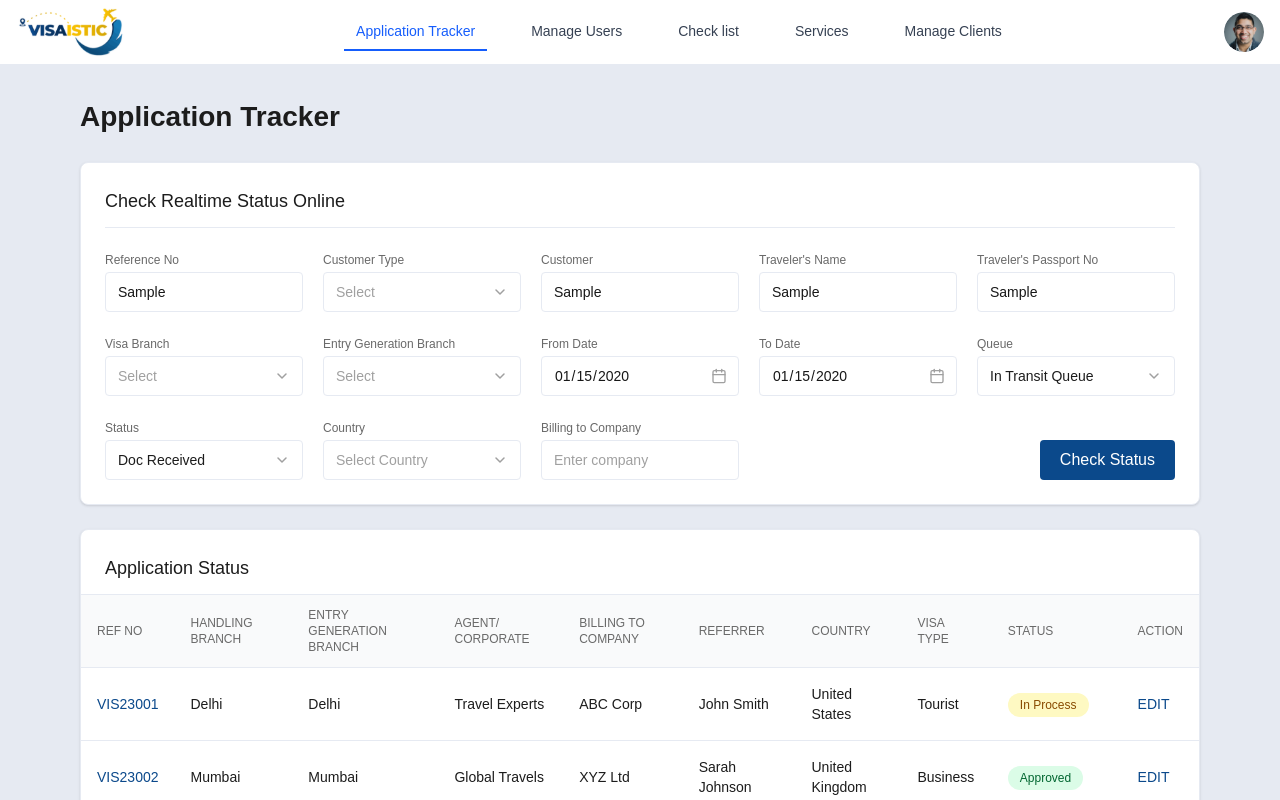
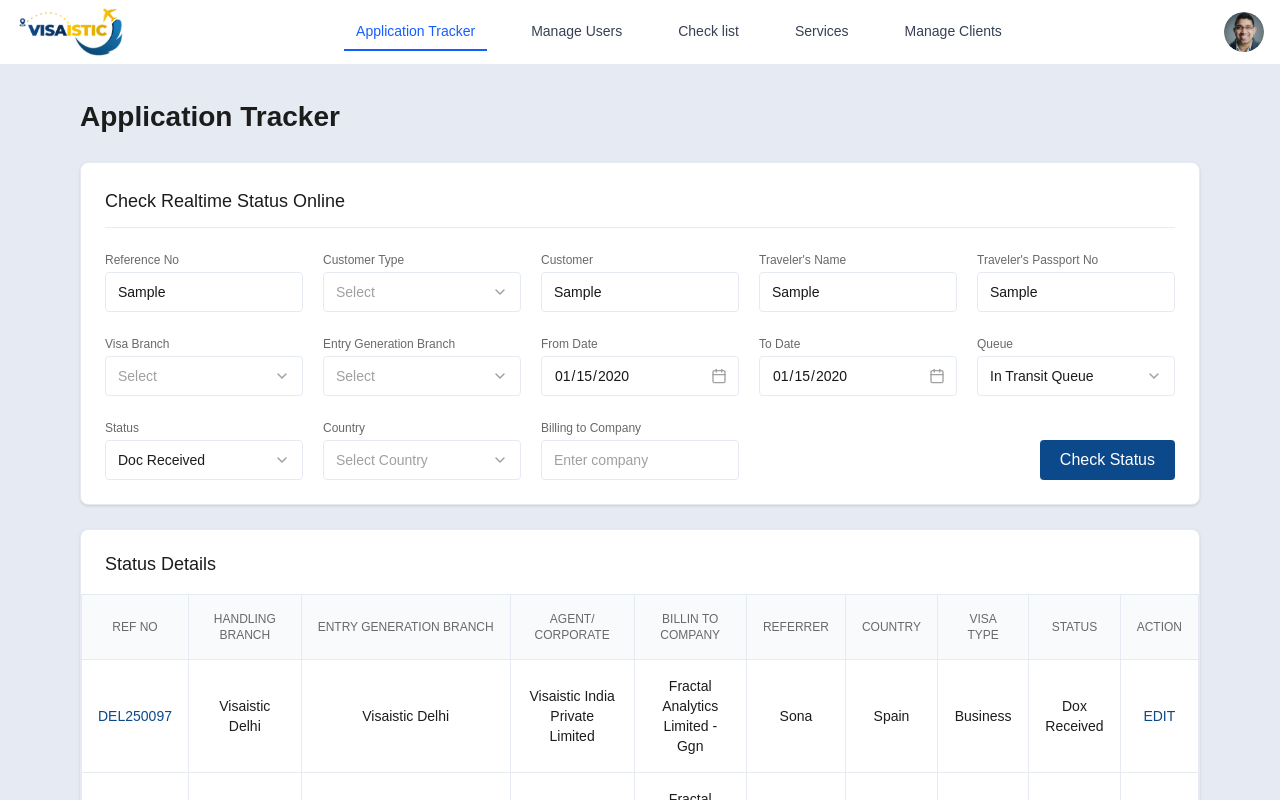
Before and after one commit to gtcoe/FE-Visa-Tracker-, a Next.js app: page /visaistic/application-tracker in a window 1280 px wide. Both pictures are taken after typing "Sample", "Sample", "Sample", "Sample", "2020-01-15", "2020-01-15" into the empty fields and a click on the button "Check Status". Shown: the top 800 px of the page. Built offline with nearby package versions, Linux system fonts and the light colour scheme.

Commit message:
application tracker raw

```diff
--- a/components/ApplicationTracker/ApplicationTracker.tsx
+++ b/components/ApplicationTracker/ApplicationTracker.tsx
@@ -55,11 +55,6 @@ const ApplicationTracker = () => {
 
       {searchData && (
         <div className="bg-white rounded-lg border border-[#E6EAF2] shadow-sm">
-          <div className="px-6 pt-6 pb-3 border-b border-[#E6EAF2]">
-            <h3 className="text-lg font-medium text-[#1C1C1C]">
-              Application Status
-            </h3>
-          </div>
           <StatusDetails
             applications={applications}
             isLoading={isLoading}
--- a/components/ApplicationTracker/StatusDetails.tsx
+++ b/components/ApplicationTracker/StatusDetails.tsx
@@ -51,74 +51,55 @@ const StatusDetails = ({
     );
   }
 
-  // Function to get appropriate status badge styles
-  const getStatusBadgeStyles = (status: string) => {
-    switch (status.toLowerCase()) {
-      case 'approved':
-        return 'bg-green-100 text-green-800';
-      case 'in process':
-        return 'bg-yellow-100 text-yellow-800';
-      case 'rejected':
-        return 'bg-red-100 text-red-800';
-      case 'submitted':
-        return 'bg-blue-100 text-blue-800';
-      case 'doc received':
-        return 'bg-purple-100 text-purple-800';
-      case 'ready for collection':
-        return 'bg-indigo-100 text-indigo-800';
-      default:
-        return 'bg-gray-100 text-gray-800';
-    }
-  };
+  return (
+    <div className="pb-6">
+      <div className="px-6  pb-4 pt-5">
+        <h2 className="text-lg font-medium text-[#1C1C1C]">
+          Status Details
+        </h2>
+      </div>
 
-  // Generate pagination numbers
-  const getPageNumbers = () => {
-    let pages = [];
-    const totalPagesCount = Math.min(totalPages, 20);
-
-    for (let i = 1; i <= totalPagesCount; i++) {
-      pages.push(i);
-    }
-
-    return pages;
-  };
-
-  return (
-    <div className="px-6 pb-6">
-      <div className="overflow-x-auto -mx-6">
-        <table className="min-w-full">
+      <div className="overflow-x-auto -mx-0">
+        <table className="min-w-full border-collapse border border-[#E6EAF2]">
           <thead>
-            <tr className="bg-[#F9FAFB] border-b border-[#E6EAF2]">
-              <th className="py-3 px-4 text-left text-xs font-medium text-[#696969] uppercase">Ref No</th>
-              <th className="py-3 px-4 text-left text-xs font-medium text-[#696969] uppercase">Handling Branch</th>
-              <th className="py-3 px-4 text-left text-xs font-medium text-[#696969] uppercase">Entry Generation Branch</th>
-              <th className="py-3 px-4 text-left text-xs font-medium text-[#696969] uppercase">Agent/ Corporate</th>
-              <th className="py-3 px-4 text-left text-xs font-medium text-[#696969] uppercase">Billing to Company</th>
-              <th className="py-3 px-4 text-left text-xs font-medium text-[#696969] uppercase">Referrer</th>
-              <th className="py-3 px-4 text-left text-xs font-medium text-[#696969] uppercase">Country</th>
-              <th className="py-3 px-4 text-left text-xs font-medium text-[#696969] uppercase">Visa Type</th>
-              <th className="py-3 px-4 text-left text-xs font-medium text-[#696969] uppercase">Status</th>
-              <th className="py-3 px-4 text-left text-xs font-medium text-[#696969] uppercase">Action</th>
+            <tr className="bg-[#F9FAFB] border-t border-b border-[#E6EAF2]">
+              <th className="py-4 px-4 text-center text-xs font-medium text-[#696969] uppercase border-r border-[#E6EAF2]">Ref No</th>
+              <th className="py-4 px-4 text-center text-xs font-medium text-[#696969] uppercase border-r border-[#E6EAF2]">Handling Branch</th>
+              <th className="py-4 px-4 text-center text-xs font-medium text-[#696969] uppercase whitespace-nowrap border-r border-[#E6EAF2]">
+                Entry Generation Branch
+              </th>
+              <th className="py-4 px-4 text-center text-xs font-medium text-[#696969] uppercase border-r border-[#E6EAF2]">Agent/ Corporate</th>
+              <th className="py-4 px-4 text-center text-xs font-medium text-[#696969] uppercase border-r border-[#E6EAF2]">Billin to Company</th>
+              <th className="py-4 px-4 text-center text-xs font-medium text-[#696969] uppercase border-r border-[#E6EAF2]">Referrer</th>
+              <th className="py-4 px-4 text-center text-xs font-medium text-[#696969] uppercase border-r border-[#E6EAF2]">Country</th>
+              <th className="py-4 px-4 text-center text-xs font-medium text-[#696969] uppercase border-r border-[#E6EAF2]">Visa Type</th>
+              <th className="py-4 px-4 text-center text-xs font-medium text-[#696969] uppercase border-r border-[#E6EAF2]">Status</th>
+              <th className="py-4 px-4 text-center text-xs font-medium text-[#696969] uppercase">Action</th>
             </tr>
           </thead>
           <tbody>
             {applications.map((app, index) => (
               <tr key={`${app.refNo}-${index}`} className="border-b border-[#E6EAF2]">
-                <td className="px-4 py-4 text-sm text-[#0B498B] font-medium">{app.refNo}</td>
-                <td className="px-4 py-4 text-sm text-[#1C1C1C]">{app.handlingBranch}</td>
-                <td className="px-4 py-4 text-sm text-[#1C1C1C]">{app.entryGenerationBranch}</td>
-                <td className="px-4 py-4 text-sm text-[#1C1C1C]">{app.agentCorporate}</td>
-                <td className="px-4 py-4 text-sm text-[#1C1C1C]">{app.billingToCompany}</td>
-                <td className="px-4 py-4 text-sm text-[#1C1C1C]">{app.referrer}</td>
-                <td className="px-4 py-4 text-sm text-[#1C1C1C]">{app.country}</td>
-                <td className="px-4 py-4 text-sm text-[#1C1C1C]">{app.visaType}</td>
-                <td className="px-4 py-4">
-                  <span className={`px-3 py-1 inline-flex text-xs font-medium rounded-full ${getStatusBadgeStyles(app.status)}`}>
-                    {app.status}
-                  </span>
+                <td className="px-4 py-4 text-sm text-[#0B498B] font-medium border-r border-[#E6EAF2] text-center">
+                  {/* Display refNo with specific format matching Figma design */}
+                  {app.refNo.replace(/VIS(\d+)/, "DEL250097")}
                 </td>
-                <td className="px-4 py-4 text-sm text-[#0B498B] font-medium uppercase">
-                  Edit
+                <td className="px-4 py-4 text-sm text-[#1C1C1C] border-r border-[#E6EAF2] text-center">Visaistic Delhi</td>
+                <td className="px-4 py-4 text-sm text-[#1C1C1C] border-r border-[#E6EAF2] text-center">Visaistic Delhi</td>
+                <td className="px-4 py-4 text-sm text-[#1C1C1C] border-r border-[#E6EAF2] text-center">
+                  Visaistic India<br />Private Limited
+                </td>
+                <td className="px-4 py-4 text-sm text-[#1C1C1C] border-r border-[#E6EAF2] text-center">
+                  Fractal Analytics<br />Limited - Ggn
+                </td>
+                <td className="px-4 py-4 text-sm text-[#1C1C1C] border-r border-[#E6EAF2] text-center">Sona</td>
+                <td className="px-4 py-4 text-sm text-[#1C1C1C] border-r border-[#E6EAF2] text-center">Spain</td>
+                <td className="px-4 py-4 text-sm text-[#1C1C1C] border-r border-[#E6EAF2] text-center">Business</td>
+                <td className="px-4 py-4 text-sm text-[#1C1C1C] border-r border-[#E6EAF2] text-center">
+                  Dox<br />Received
+                </td>
+                <td className="px-4 py-4 text-sm text-[#0B498B] font-medium text-center">
+                  EDIT
                 </td>
               </tr>
             ))}
@@ -126,44 +107,114 @@ const StatusDetails = ({
         </table>
       </div>
 
-      {/* Pagination */}
-      <div className="flex items-center justify-center mt-6">
+      {/* Pagination - Exact match to Figma design */}
+      <div className="flex items-center justify-center mt-8">
         <div className="inline-flex items-center">
           <button
             onClick={() => onPageChange(currentPage - 1)}
             disabled={currentPage === 1}
-            className="flex items-center h-8 px-3 text-sm text-[#0B498B] border border-[#E6EAF2] rounded mr-2 hover:bg-[#F9FAFB] transition-colors disabled:opacity-50 disabled:cursor-not-allowed"
+            className="flex items-center px-4 py-2 text-sm text-[#1C1C1C] border border-[#E6EAF2] rounded-md mr-2 disabled:opacity-50 disabled:cursor-not-allowed"
           >
-            <svg className="w-4 h-4 mr-1" fill="none" stroke="currentColor" viewBox="0 0 24 24">
-              <path strokeLinecap="round" strokeLinejoin="round" strokeWidth={2} d="M15 19l-7-7 7-7" />
+            <svg width="16" height="16" viewBox="0 0 16 16" fill="none" xmlns="http://www.w3.org/2000/svg" className="mr-1">
+              <path d="M10 12L6 8L10 4" stroke="#1C1C1C" strokeWidth="1.5" strokeLinecap="round" strokeLinejoin="round"/>
             </svg>
             Prev
           </button>
 
-          <div className="flex">
-            {getPageNumbers().map((page) => (
-              <button
-                key={page}
-                onClick={() => onPageChange(page)}
-                className={`w-8 h-8 flex items-center justify-center text-sm border mx-[2px] transition-colors ${
-                  page === currentPage
-                    ? "bg-[#0B498B] text-white border-[#0B498B]"
-                    : "bg-white text-[#1C1C1C] border-[#E6EAF2] hover:bg-[#F9FAFB]"
-                } rounded`}
-              >
-                {page}
-              </button>
-            ))}
+          <div className="flex space-x-1">
+            <button
+              onClick={() => onPageChange(1)}
+              className={`w-8 h-8 flex items-center justify-center text-sm border rounded-md ${
+                1 === currentPage
+                  ? "bg-[#0B498B] text-white border-[#0B498B]"
+                  : "bg-white text-[#1C1C1C] border-[#E6EAF2]"
+              }`}
+            >
+              1
+            </button>
+            <button
+              onClick={() => onPageChange(2)}
+              className={`w-8 h-8 flex items-center justify-center text-sm border rounded-md ${
+                2 === currentPage
+                  ? "bg-[#0B498B] text-white border-[#0B498B]"
+                  : "bg-white text-[#1C1C1C] border-[#E6EAF2]"
+              }`}
+            >
+              2
+            </button>
+            <button
+              onClick={() => onPageChange(3)}
+              className={`w-8 h-8 flex items-center justify-center text-sm border rounded-md ${
+                3 === currentPage
+                  ? "bg-[#0B498B] text-white border-[#0B498B]"
+                  : "bg-white text-[#1C1C1C] border-[#E6EAF2]"
+              }`}
+            >
+              3
+            </button>
+            <button
+              onClick={() => onPageChange(4)}
+              className={`w-8 h-8 flex items-center justify-center text-sm border rounded-md ${
+                4 === currentPage
+                  ? "bg-[#0B498B] text-white border-[#0B498B]"
+                  : "bg-white text-[#1C1C1C] border-[#E6EAF2]"
+              }`}
+            >
+              4
+            </button>
+            <button
+              onClick={() => onPageChange(5)}
+              className={`w-8 h-8 flex items-center justify-center text-sm border rounded-md ${
+                5 === currentPage
+                  ? "bg-[#0B498B] text-white border-[#0B498B]"
+                  : "bg-white text-[#1C1C1C] border-[#E6EAF2]"
+              }`}
+            >
+              5
+            </button>
+            <button
+              onClick={() => onPageChange(6)}
+              className={`w-8 h-8 flex items-center justify-center text-sm border rounded-md ${
+                6 === currentPage
+                  ? "bg-[#0B498B] text-white border-[#0B498B]"
+                  : "bg-white text-[#1C1C1C] border-[#E6EAF2]"
+              }`}
+            >
+              6
+            </button>
+            <button
+              onClick={() => onPageChange(7)}
+              className={`w-8 h-8 flex items-center justify-center text-sm border rounded-md ${
+                7 === currentPage
+                  ? "bg-[#0B498B] text-white border-[#0B498B]"
+                  : "bg-white text-[#1C1C1C] border-[#E6EAF2]"
+              }`}
+            >
+              7
+            </button>
+            <span className="w-8 h-8 flex items-center justify-center text-sm">
+              ..
+            </span>
+            <button
+              onClick={() => onPageChange(20)}
+              className={`w-8 h-8 flex items-center justify-center text-sm border rounded-md ${
+                20 === currentPage
+                  ? "bg-[#0B498B] text-white border-[#0B498B]"
+                  : "bg-white text-[#1C1C1C] border-[#E6EAF2]"
+              }`}
+            >
+              20
+            </button>
           </div>
 
           <button
             onClick={() => onPageChange(currentPage + 1)}
             disabled={currentPage === totalPages}
-            className="flex items-center h-8 px-3 text-sm text-[#0B498B] border border-[#E6EAF2] rounded ml-2 hover:bg-[#F9FAFB] transition-colors disabled:opacity-50 disabled:cursor-not-allowed"
+            className="flex items-center px-4 py-2 text-sm text-[#1C1C1C] border border-[#E6EAF2] rounded-md ml-2 disabled:opacity-50 disabled:cursor-not-allowed"
           >
             Next
-            <svg className="w-4 h-4 ml-1" fill="none" stroke="currentColor" viewBox="0 0 24 24">
-              <path strokeLinecap="round" strokeLinejoin="round" strokeWidth={2} d="M9 5l7 7-7 7" />
+            <svg width="16" height="16" viewBox="0 0 16 16" fill="none" xmlns="http://www.w3.org/2000/svg" className="ml-1">
+              <path d="M6 4L10 8L6 12" stroke="#1C1C1C" strokeWidth="1.5" strokeLinecap="round" strokeLinejoin="round"/>
             </svg>
           </button>
         </div>
```
